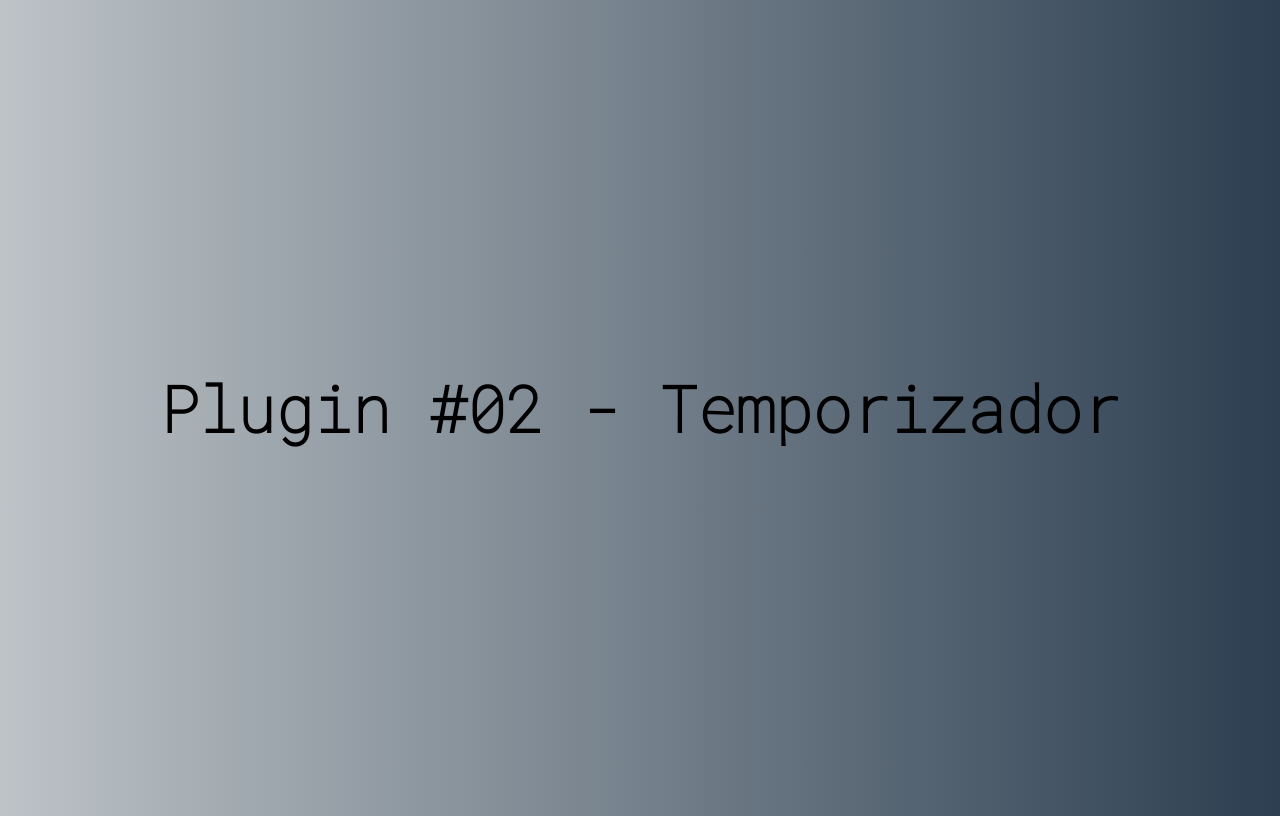
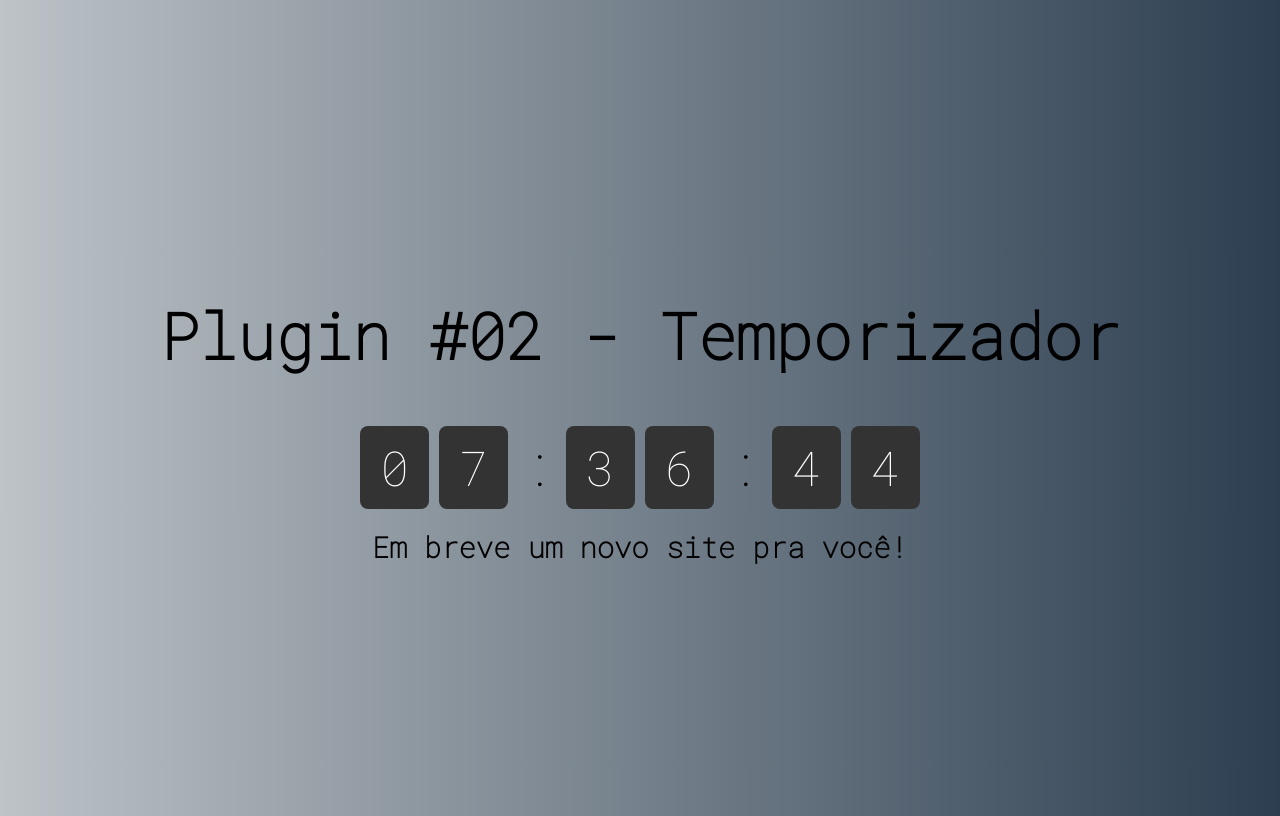
Before and after one commit to rodrigovalim07/HTML-CSS-JS, a plain HTML site: page jquery/plugin2.html in a window 1280 px wide. Drawn offline with Linux system fonts and the light colour scheme.

Commit message:
Encerrando a sessão de jQuery

```diff
--- a/jquery/js/temporizador.js
+++ b/jquery/js/temporizador.js
@@ -0,0 +1,53 @@
+(function ($) {
+    $.fn.temporizador = function (opcoes) {
+        const opcoesFinais = $.extend({
+            mensagem: 'Em breve!',
+            horario: '23:59:59'
+        }, opcoes)
+
+        const horaDezena = $('<span class="digito">').html('0')
+        const horaUnidade = $('<span class="digito">').html('0')
+        const minutoDezena = $('<span class="digito">').html('0')
+        const minutoUnidade = $('<span class="digito">').html('0')
+        const segundoDezena = $('<span class="digito">').html('0')
+        const segundoUnidade = $('<span class="digito">').html('0')
+
+        const separadorHora = $('<span class="separador">').html(':')
+        const separadorMinuto = $('<span class="separador">').html(':')
+        const mensagem = $('<div class="mensagem">').html(opcoesFinais.mensagem)
+
+        $(this).addClass('temporizador')
+        $(this).append(horaDezena, horaUnidade, separadorHora,
+            minutoDezena, minutoUnidade, separadorMinuto,
+            segundoDezena, segundoUnidade, mensagem)
+
+        const regex = new RegExp(/(\d\d):(\d\d):(\d\d)/)
+        const horarioAlvo = regex.exec(opcoesFinais.horario)
+        // console.log(horarioAlvo)
+
+        let temporizador = setInterval(() => {
+            const agora = new Date()
+            const alvo = new Date()
+            alvo.setHours(horarioAlvo[1])
+            alvo.setMinutes(horarioAlvo[2])
+            alvo.setSeconds(horarioAlvo[3])
+
+            const diferencaEmMili = alvo.getTime() - agora.getTime()
+            if (diferencaEmMili >= 0) {
+                const diferenca = regex.exec(new Date(diferencaEmMili).toISOString())
+                console.log(diferenca)
+
+                horaDezena.html(diferenca[1][0])
+                horaUnidade.html(diferenca[1][1])
+                minutoDezena.html(diferenca[2][0])
+                minutoUnidade.html(diferenca[2][1])
+                segundoDezena.html(diferenca[3][0])
+                segundoUnidade.html(diferenca[3][1])
+            } else {
+                clearInterval(temporizador)
+            }
+        }, 1000)
+
+        return this
+    }
+})(jQuery)
--- a/jquery/plugin2.html
+++ b/jquery/plugin2.html
@@ -13,6 +13,9 @@
     <div></div>
     <script src="js/temporizador.js"></script>
     <script>
-        // ...
+        $('div').temporizador({
+            mensagem: 'Em breve um novo site pra você!',
+            horario: '23:59:59'
+        }).hide().fadeIn(3000)
     </script>
 </body>
```
Also changed, not shown: jquery/animacao1.html (+9 -1 lines), jquery/animacao2.html (+26 -1 lines), jquery/eventos3.html (+26 -0 lines), jquery/plugin1.html (+22 -1 lines).
